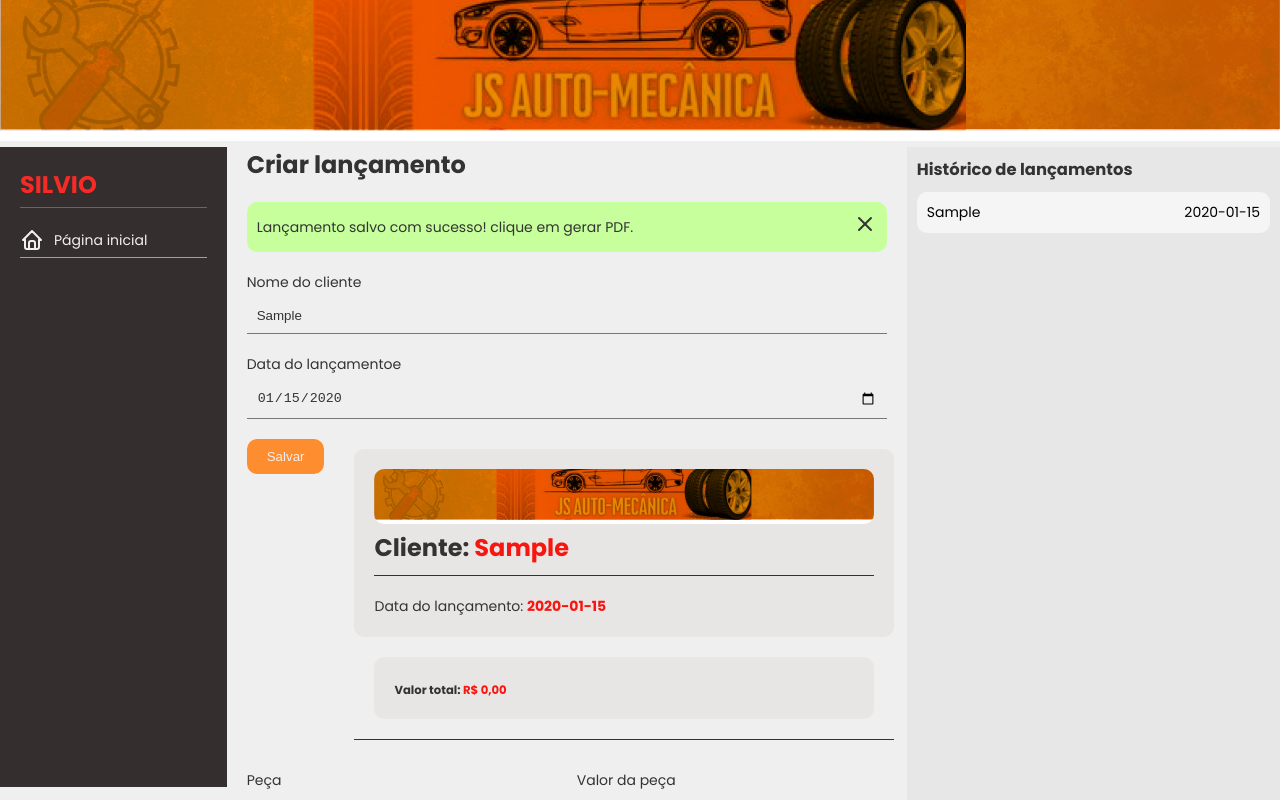
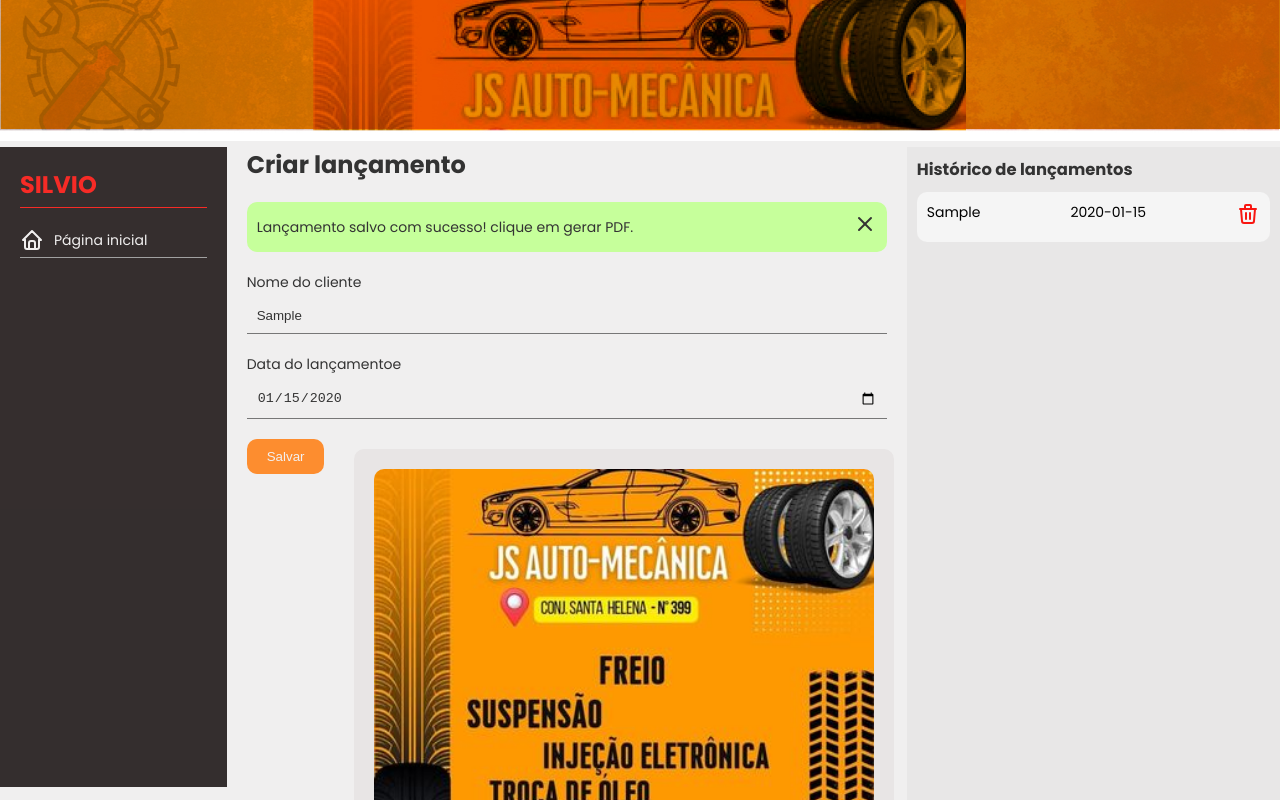
Before and after one commit to alexssandrodev/jsautosoftware, a React (Vite) app: page / in a window 1280 px wide. Both pictures are taken after typing "Sample", "2020-01-15" into the empty fields and a click on the button "Salvar". Shown: the top 800 px of the page. Built offline with nearby package versions, Linux system fonts and the light colour scheme.

Commit message:
add remove launch

```diff
--- a/src/App.module.css
+++ b/src/App.module.css
@@ -34,6 +34,11 @@ main {
 
 .historic h3 {
     color: var(--color-black);
+}
+
+.removeLaunch {
+    color: var(--color-red);
+    cursor: pointer;
 }
 
 .create h2 {
--- a/src/pages/Home/index.tsx
+++ b/src/pages/Home/index.tsx
@@ -5,9 +5,9 @@ import styles from '../../App.module.css';
 import { format } from '../../utils/FormatPrice';
 import Sidebar from '../../components/Sidebar';
 import Header from '../../components/Header';
-import { IconX } from '@tabler/icons-react';
+import { IconTrash, IconX } from '@tabler/icons-react';
 import { v4 as uuidv4 } from 'uuid';
-import banner from '../../assets/banner2.jpg';
+import banner from '../../assets/logo.jpeg';
 
 
 function Home() {
@@ -22,8 +22,6 @@ function Home() {
     const [date, setDate] = useState<string>('');
     const [parts, setPart] = useState<string>('');
     const [valueParts, setValuePart] = useState<string>('');
-
-    console.log(`Histórico de preços: ${totalHistoricPrice}`);
 
     useEffect(() => {
         localStorage.setItem('launchs', JSON.stringify(launch));
@@ -92,6 +90,12 @@ function Home() {
         const partIndex = partsList.findIndex((part) => part.id === id);
         partsList.splice(partIndex, 1);
         setPartsList([...partsList]);
+    }
+
+    function removeLaunch(id: string) {
+        const newLaunchs = launch.filter((item) => item.id !== id);
+        setLaunch(newLaunchs);
+        localStorage.setItem('launchs', JSON.stringify(newLaunchs));
     }
 
     const getTargetElement = () => document.getElementById('content-id');
@@ -197,6 +201,7 @@ function Home() {
                             <li key={item.id}>
                                 <p>{item.name}</p>
                                 <span>{item.date}</span>
+                                <p className={styles.removeLaunch} onClick={() => removeLaunch(item.id)}>{<IconTrash />}</p>
                                 {/* <h4>{totalPriceHistoric()}</h4> */}
                             </li>
                         ))}
```
